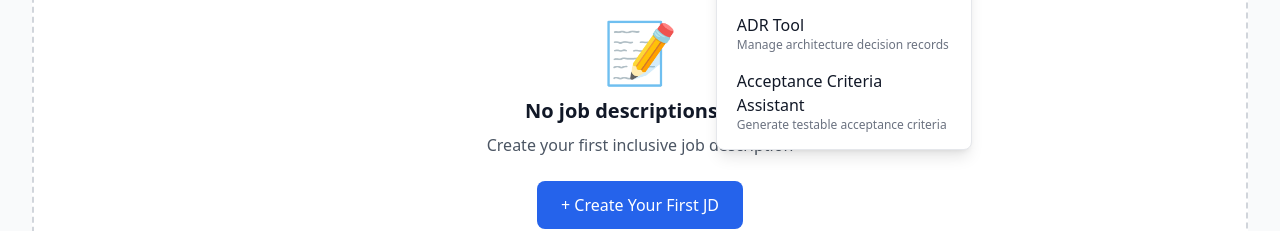
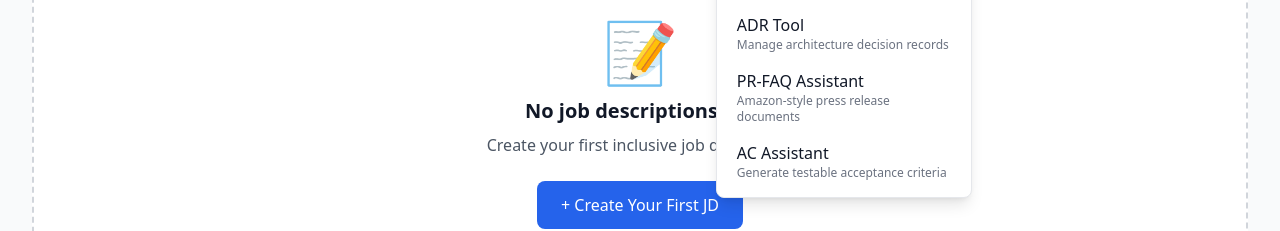
Before and after one commit to bordenet/jd-assistant, a website with bundled scripts: page index.html in a window 1280 px wide. Both pictures are taken after a click on the button 951 px from the left and 42 px from the top of the page. Shown: the part 234-465 px from the top of the page. Built offline with nearby package versions, Linux system fonts and the light colour scheme.

Commit message:
Add PR-FAQ Assistant link to ROOT index.html cross-navigation

```diff
--- a/index.html
+++ b/index.html
@@ -85,8 +85,12 @@
                                     <div class="font-medium text-gray-900 dark:text-white">ADR Tool</div>
                                     <div class="text-xs text-gray-500 dark:text-gray-400">Manage architecture decision records</div>
                                 </a>
+                                <a href="https://bordenet.github.io/pr-faq-assistant/" class="block px-3 py-2 rounded-md hover:bg-gray-100 dark:hover:bg-gray-700 transition-colors">
+                                    <div class="font-medium text-gray-900 dark:text-white">PR-FAQ Assistant</div>
+                                    <div class="text-xs text-gray-500 dark:text-gray-400">Amazon-style press release documents</div>
+                                </a>
                                 <a href="https://bordenet.github.io/acceptance-criteria-assistant/" rel="noopener" class="block px-3 py-2 rounded-md hover:bg-gray-100 dark:hover:bg-gray-700 transition-colors">
-                                    <div class="font-medium text-gray-900 dark:text-white">Acceptance Criteria Assistant</div>
+                                    <div class="font-medium text-gray-900 dark:text-white">AC Assistant</div>
                                     <div class="text-xs text-gray-500 dark:text-gray-400">Generate testable acceptance criteria</div>
                                 </a>
                             </div>
```
